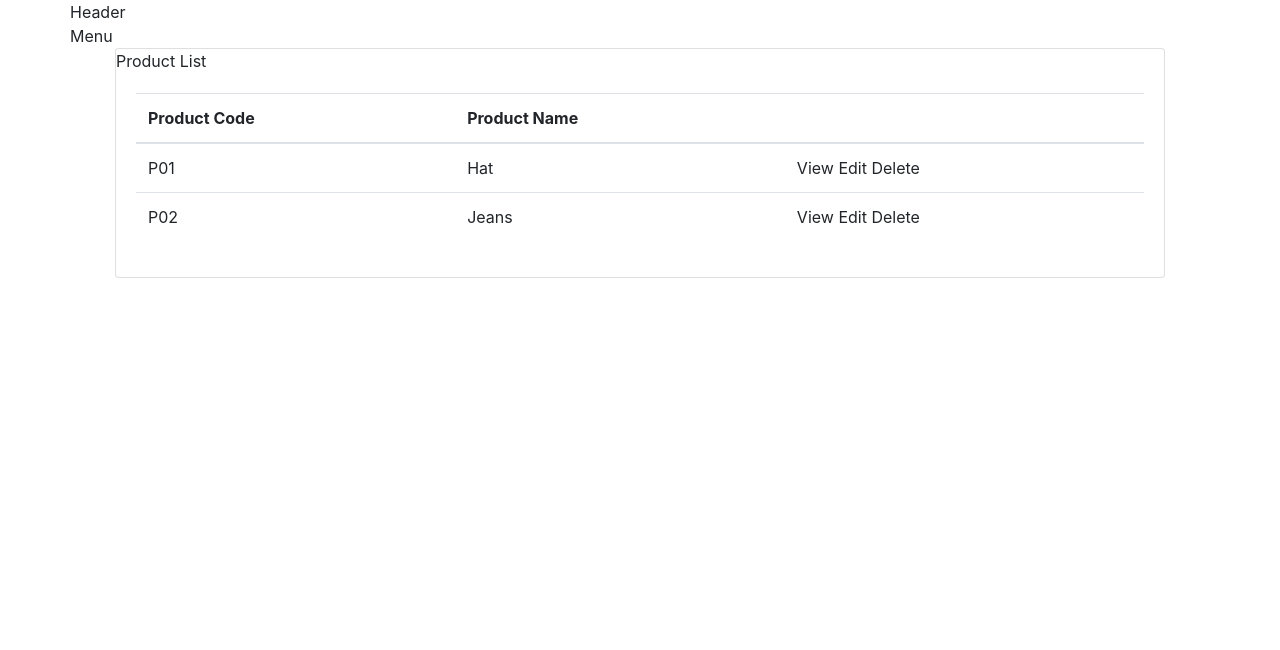
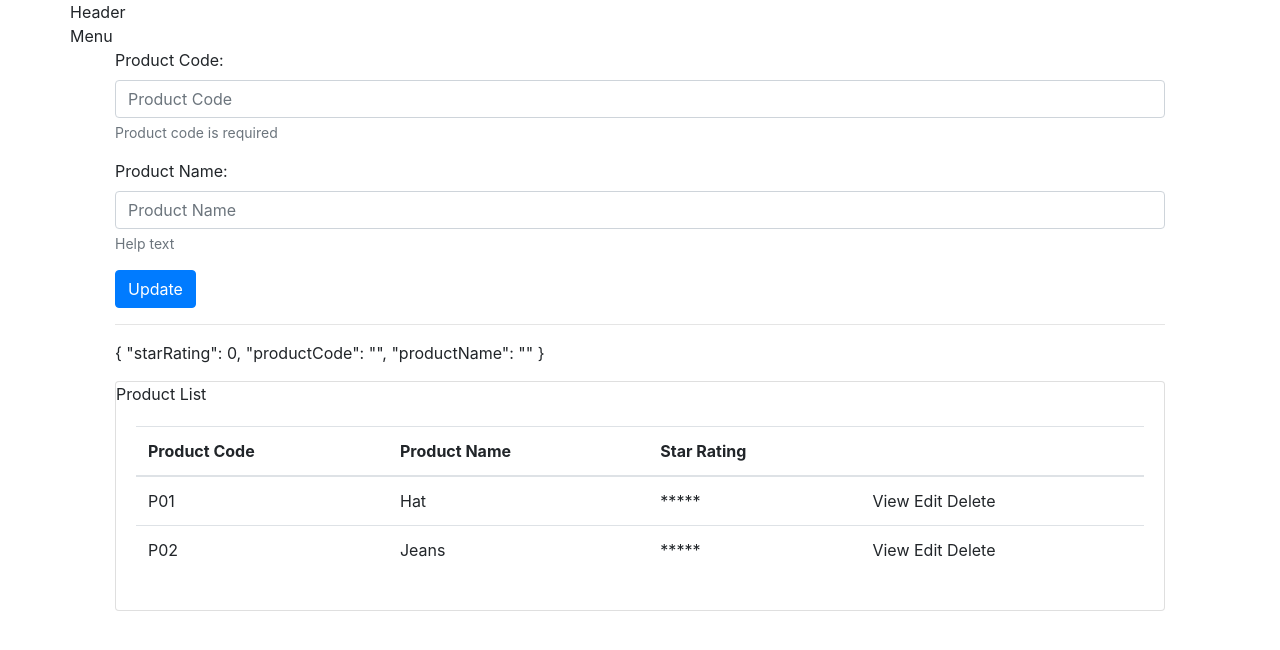
Before and after one commit to phucdo2601/LearnAngularFundametal, an Angular app: page / in a window 1280 px wide. Shown: the top 650 px of the page. Built offline with nearby package versions, Linux system fonts and the light colour scheme.

Commit message:
First learn basic DataBinding, view of Pipe and lifecycle of component b01

```diff
--- a/src/app/app.component.html
+++ b/src/app/app.component.html
@@ -3,6 +3,7 @@
   <nav class="row">Menu</nav>
   <section class="col">
     <div class="col">
+      <app-product-detail></app-product-detail>
       <app-product-list></app-product-list>
     </div>
 
--- a/src/app/common/product.ts
+++ b/src/app/common/product.ts
@@ -1,6 +1,7 @@
 export class Product {
     productCode : string;
     productName : string;
+    starRating: number = 0;
 
     constructor (productCode : string, productName : string) {
         this.productCode = productCode;
--- /dev/null
+++ b/src/app/components/product-detail/product-detail.component.html
@@ -0,0 +1,31 @@
+<div>
+
+  <form action="" (ngSubmit)="changeDetail(detailForm)" #detailForm="ngForm">
+    <div class="form-group">
+      <label for="">Product Code:</label>
+      <input type="text" class="form-control" name="productCode" id="productCode"
+      ngModel
+      value="{{ product.productCode}}"
+      aria-describedby="productCodeHelpId" placeholder="Product Code">
+      <small id="productCodeHelpId" class="form-text text-muted">Product code is required</small>
+    </div>
+
+    <div class="form-group">
+      <label for="productName">Product Name: </label>
+      <input type="text" class="form-control" name="productName" id="productName"
+      [(ngModel)]="product.productName"
+      aria-describedby="productNamehelpId" placeholder="Product Name">
+      <small id="productNamehelpId" class="form-text text-muted">Help text</small>
+    </div>
+
+    <div class="form-group">
+      <button class="btn btn-primary">
+        Update
+      </button>
+    </div>
+  </form>
+
+  <hr>
+
+  <p>{{ product | json }}</p>
+</div>
--- /dev/null
+++ b/src/app/components/product-detail/product-detail.component.ts
@@ -0,0 +1,36 @@
+import { Component, OnInit } from '@angular/core';
+import { NgForm } from '@angular/forms';
+import { Product } from 'src/app/common/product';
+
+@Component({
+  selector: 'app-product-detail',
+  templateUrl: './product-detail.component.html',
+  styleUrls: ['./product-detail.component.css']
+})
+export class ProductDetailComponent implements OnInit {
+
+  product : Product;
+
+  constructor() {
+
+    this.product = new Product('', '');
+
+   }
+
+   changeDetail(form: NgForm) {
+    console.log(form.value);
+
+    this.product.productCode = form.value.productCode;
+    this.product.productCode = this.product.productCode.toUpperCase();
+
+
+   }
+
+  ngOnInit() {
+  }
+
+
+
+
+
+}
--- a/src/app/components/product-list/product-list.component.html
+++ b/src/app/components/product-list/product-list.component.html
@@ -8,6 +8,7 @@
         <tr>
           <th>Product Code</th>
           <th>Product Name</th>
+          <th>Star Rating</th>
           <th></th>
         </tr>
       </thead>
@@ -15,6 +16,10 @@
         <tr *ngFor="let product of products">
           <td scope="row">{{product.productCode}}</td>
           <td>{{product.productName}}</td>
+          <td>
+
+            <app-star [rating] = 4 (ratingClicked)="changeStarRating($event)"></app-star>
+          </td>
           <td>View Edit Delete</td>
         </tr>
 
--- a/src/app/components/product-list/product-list.component.ts
+++ b/src/app/components/product-list/product-list.component.ts
@@ -19,4 +19,9 @@ export class ProductListComponent implements OnInit {
 
   }
 
+  changeStarRating(message: string) {
+    console.log(`Message: ${message}`);
+
+  }
+
 }
--- /dev/null
+++ b/src/app/components/star/star.component.html
@@ -0,0 +1 @@
+<span (click)="rate()">*****</span>
--- /dev/null
+++ b/src/app/components/star/star.component.ts
@@ -0,0 +1,33 @@
+import { Component, EventEmitter, Input, OnChanges, OnInit, Output, SimpleChanges } from '@angular/core';
+
+@Component({
+  selector: 'app-star',
+  templateUrl: './star.component.html',
+  styleUrls: ['./star.component.css']
+})
+export class StarComponent implements OnInit, OnChanges {
+  @Input()
+
+  rating : number =0;
+
+  @Output()
+  ratingClicked: EventEmitter<string> = new EventEmitter<string>();
+
+  constructor() { }
+
+  ngOnInit() {
+    console.log(`ngOnInit`);
+
+  }
+
+  rate(){
+    console.log('Rating');
+    this.ratingClicked.emit(`Rating: ${this.rating}`);
+  }
+
+  ngOnChanges(changes: SimpleChanges): void {
+    console.log(`ngOnChanges`);
+
+  }
+
+}
```
Also changed, not shown: src/app/app.module.ts (+8 -2 lines), src/app/components/product-detail/product-detail.component.css (added), src/app/components/star/star.component.css (added), 2 other files (tests, documents, lock files or other folders).
